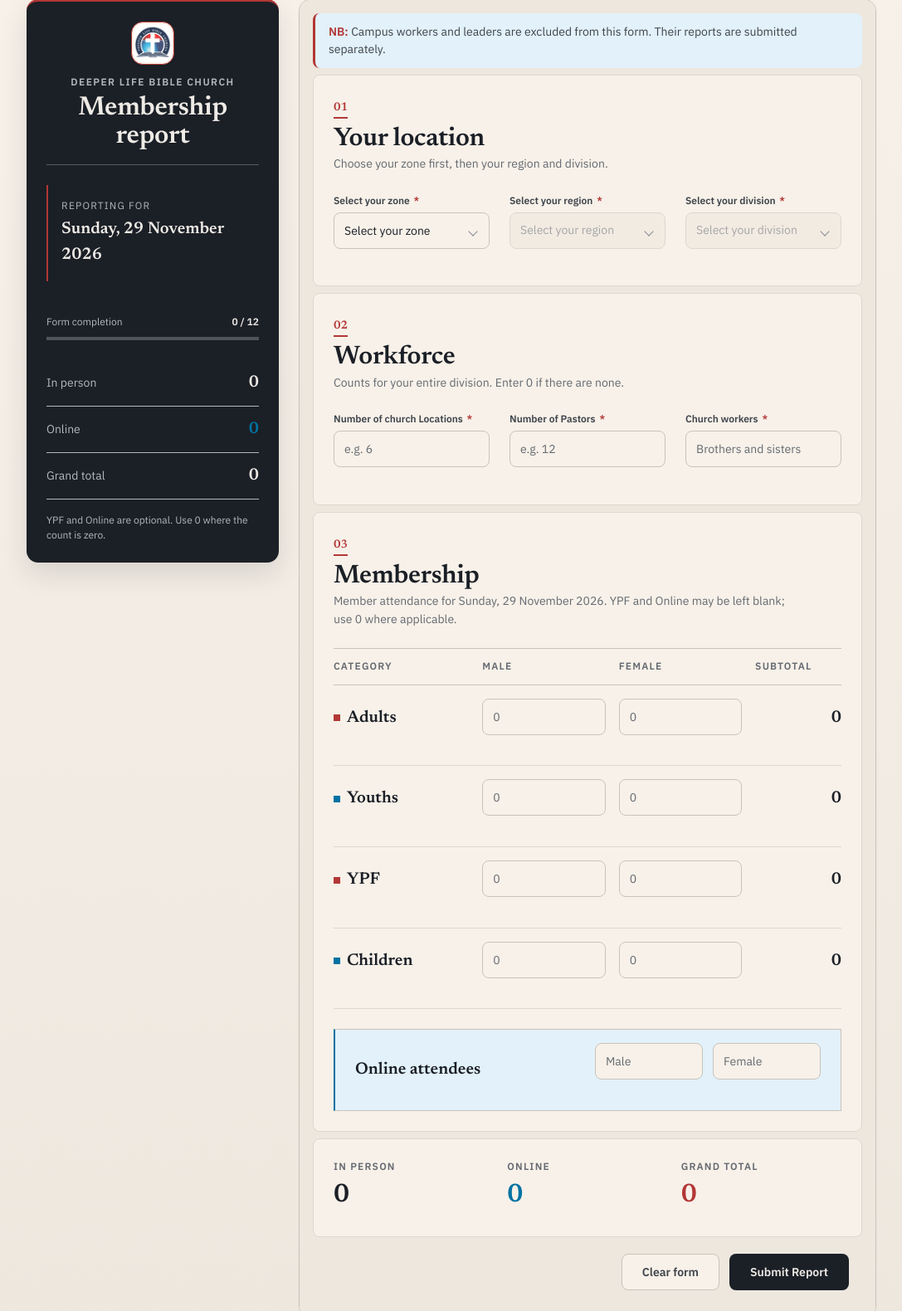
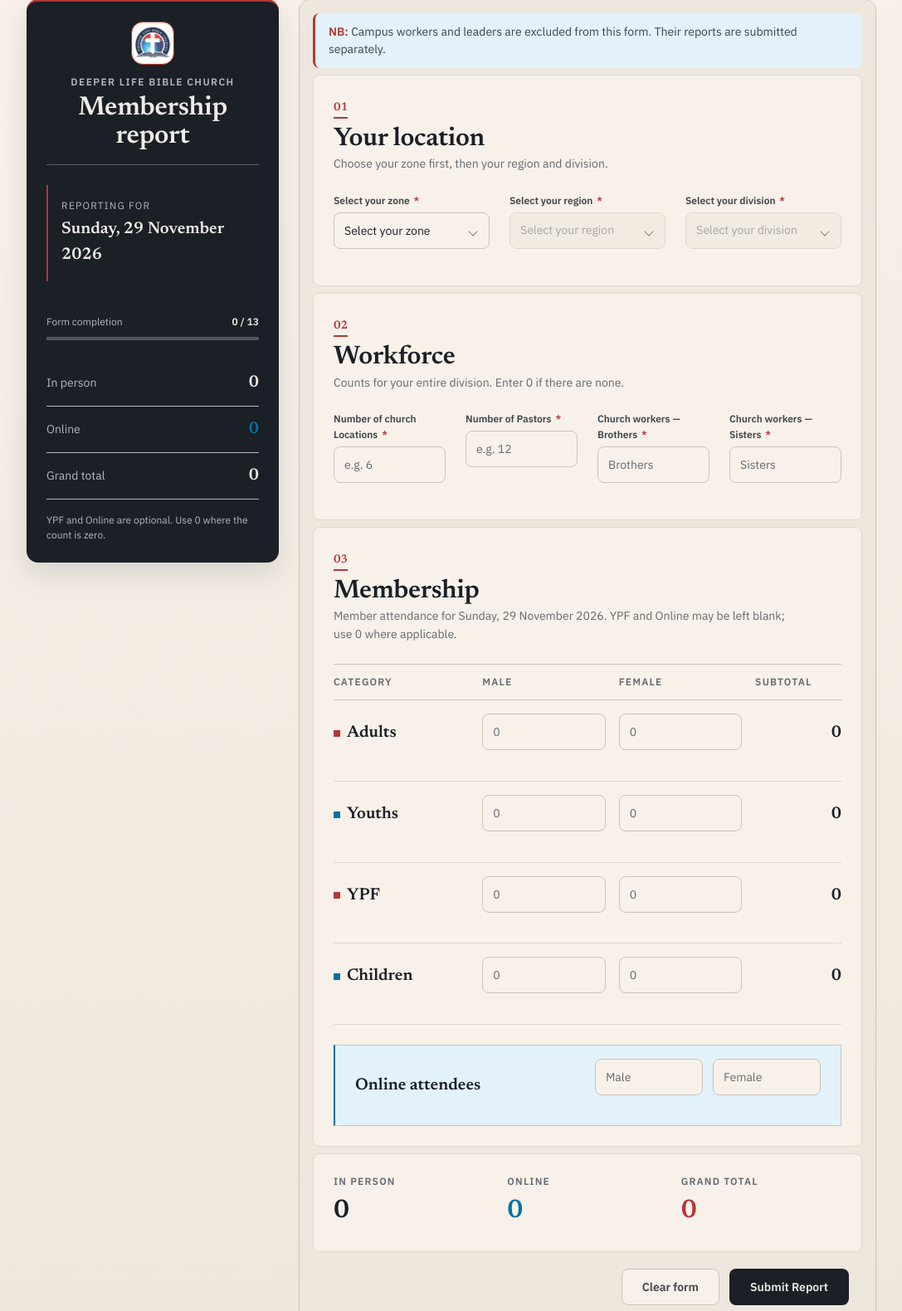
Before and after one commit to Fredderby/onebillionsouls_datacollection, a Flask app: page / in a window 1280 px wide. Shown: the part 65-1645 px from the top of the page at 83% size, without its empty margins (96-1183 px from the left). Run offline with Flask 3, Linux system fonts and the light colour scheme.

Commit message:
Split church workers into brothers and sisters

```diff
--- a/app.py
+++ b/app.py
@@ -52,7 +52,8 @@ DB_CONFIG = {
 INTEGER_FIELDS = (
     "total_locations",
     "total_pastors",
-    "total_workers",
+    "workers_brothers",
+    "workers_sisters",
     "adults_male",
     "adults_female",
     "youths_male",
@@ -73,7 +74,7 @@ OPTIONAL_INTEGER_FIELDS = (
     "online_female",
 )
 ALL_FIELDS = SELECT_FIELDS + INTEGER_FIELDS
-LEGACY_IGNORED_FIELDS = {"campus_male", "campus_female"}
+LEGACY_IGNORED_FIELDS = {"campus_male", "campus_female", "total_workers"}
 
 CREATE_TABLE_SQL = """
 CREATE TABLE IF NOT EXISTS attendance_reports (
@@ -84,6 +85,8 @@ CREATE TABLE IF NOT EXISTS attendance_reports (
     total_locations INT NOT NULL,
     total_pastors   INT NOT NULL,
     total_workers   INT NOT NULL,
+    workers_brothers INT NOT NULL DEFAULT 0,
+    workers_sisters  INT NOT NULL DEFAULT 0,
     adults_male     INT NOT NULL,
     adults_female   INT NOT NULL,
     youths_male     INT NOT NULL,
@@ -106,14 +109,16 @@ DELETE_REPORT_SQL = "DELETE FROM attendance_reports WHERE id = %s"
 INSERT_SQL = """
 INSERT INTO attendance_reports (
     zone, region, division,
-    total_locations, total_pastors, total_workers,
+    total_locations, total_pastors,
+    workers_brothers, workers_sisters,
     adults_male, adults_female,
     youths_male, youths_female,
     ypf_male, ypf_female,
     campus_male, campus_female,
     children_boys, children_girls,
-    online_male, online_female, reporting_date
-) VALUES (%s, %s, %s, %s, %s, %s, %s, %s, %s, %s, %s, %s, 0, 0, %s, %s, %s, %s, %s)
+    online_male, online_female,
+    total_workers, reporting_date
+) VALUES (%s, %s, %s, %s, %s, %s, %s, %s, %s, %s, %s, %s, %s, 0, 0, %s, %s, %s, %s, %s, %s)
 """
 
 
@@ -134,8 +139,8 @@ def init_db():
         try:
             cursor = connection.cursor()
             cursor.execute(CREATE_TABLE_SQL)
-            # Older versions stored a single total_online column; add the new
-            # gender-specific columns without disturbing any existing rows.
+            # Older versions stored combined or fewer columns; add the new
+            # split columns without disturbing any existing rows.
             cursor.execute(
                 """SELECT COLUMN_NAME FROM information_schema.COLUMNS
                    WHERE TABLE_SCHEMA = %s AND TABLE_NAME = %s""",
@@ -147,7 +152,12 @@ def init_db():
                     "ALTER TABLE attendance_reports "
                     "MODIFY COLUMN total_online INT NOT NULL DEFAULT 0"
                 )
-            for column in ("online_male", "online_female"):
+            for column in (
+                "online_male",
+                "online_female",
+                "workers_brothers",
+                "workers_sisters",
+            ):
                 if column not in existing_columns:
                     cursor.execute(
                         f"ALTER TABLE attendance_reports "
@@ -248,7 +258,11 @@ def submit():
     if errors:
         return jsonify({"ok": False, "errors": errors}), 400
 
-    params = [values[key] for key in ALL_FIELDS] + [REPORTING_DATE.isoformat()]
+    total_workers = values["workers_brothers"] + values["workers_sisters"]
+    params = [values[key] for key in ALL_FIELDS] + [
+        total_workers,
+        REPORTING_DATE.isoformat(),
+    ]
 
     connection = None
     try:
@@ -287,7 +301,8 @@ def submit():
 
 REPORT_COLUMNS = (
     "id", "zone", "region", "division", "reporting_date", "submitted_at",
-    "total_locations", "total_pastors", "total_workers",
+    "total_locations", "total_pastors",
+    "workers_brothers", "workers_sisters", "total_workers",
     "adults_male", "adults_female", "youths_male", "youths_female",
     "ypf_male", "ypf_female",
     "children_boys", "children_girls", "online_male", "online_female",
@@ -295,7 +310,8 @@ REPORT_COLUMNS = (
 
 CSV_HEADERS = (
     "zone", "region", "division", "reporting_date", "submitted_at",
-    "church_locations", "pastors", "workers",
+    "church_locations", "pastors",
+    "workers_brothers", "workers_sisters", "workers_total",
     "adults_male", "adults_female", "youths_male", "youths_female",
     "ypf_male", "ypf_female",
     "children_boys", "children_girls", "online_male", "online_female",
--- a/static/app.js
+++ b/static/app.js
@@ -17,7 +17,8 @@ document.addEventListener("DOMContentLoaded", () => {
 
   const SELECT_FIELDS = ["zone", "region", "division"];
   const INTEGER_FIELDS = [
-    "total_locations", "total_pastors", "total_workers",
+    "total_locations", "total_pastors",
+    "workers_brothers", "workers_sisters",
     "adults_male", "adults_female",
     "youths_male", "youths_female",
     "ypf_male", "ypf_female",
--- a/static/styles.css
+++ b/static/styles.css
@@ -297,6 +297,7 @@ body {
 
 .field-grid { display: grid; gap: var(--space-md); }
 .field-grid.three { grid-template-columns: repeat(3, minmax(0, 1fr)); }
+.field-grid.four { grid-template-columns: repeat(4, minmax(0, 1fr)); }
 .field { min-width: 0; }
 .field > label {
   display: block;
@@ -621,7 +622,7 @@ select:disabled {
 
 /* ---------- Responsive ---------- */
 @media (min-width: 40rem) {
-  .field-grid.three { gap: var(--space-lg); }
+  .field-grid.three, .field-grid.four { gap: var(--space-lg); }
 }
 
 /* Desktop: the side rail is a short, self-contained card. */
@@ -642,6 +643,7 @@ select:disabled {
   .rail-totals > div { flex: 1 1 8rem; border-bottom: 0; border-top: 1px solid var(--color-on-ink-2); }
   .rail-note { margin-top: var(--space-md); }
   .stage, .totals { padding: var(--space-md); }
+  .field-grid.four { grid-template-columns: repeat(2, minmax(0, 1fr)); }
   #formBody { padding: var(--space-sm); }
   .actions { padding: var(--space-xs) var(--space-sm) var(--space-sm); }
   .banner { margin: 0; }
@@ -650,7 +652,7 @@ select:disabled {
 @media (max-width: 40rem) {
   .page { padding: var(--space-sm); }
   .sheet { gap: var(--space-2xs); padding: var(--space-xs); }
-  .field-grid.three { grid-template-columns: minmax(0, 1fr); }
+  .field-grid.three, .field-grid.four { grid-template-columns: minmax(0, 1fr); }
   .grid-head { display: none; }
   .grid-row { grid-template-columns: repeat(2, minmax(0, 1fr)); gap: var(--space-xs); padding: var(--space-md); border: 1px solid var(--color-rule); margin-bottom: var(--space-sm); }
   .category { grid-column: 1 / -1; padding-top: 0; }
--- a/templates/index.html
+++ b/templates/index.html
@@ -26,7 +26,7 @@
           </div>
 
           <div class="rail-progress" style="--i: 2">
-            <div class="progress-head"><span>Form completion</span><strong id="progressCount">0 / 12</strong></div>
+            <div class="progress-head"><span>Form completion</span><strong id="progressCount">0 / 13</strong></div>
             <div class="progress-track"><span id="progressBar"></span></div>
           </div>
 
@@ -91,7 +91,7 @@
                   <p>Counts for your entire division. Enter 0 if there are none.</p>
                 </div>
 
-                <div class="field-grid three">
+                <div class="field-grid four">
                   <div class="field" data-field="total_locations">
                     <label for="total_locations">Number of church Locations <span class="req" aria-label="required">*</span></label>
                     <input id="total_locations" name="total_locations" type="number" min="0" step="1" inputmode="numeric" placeholder="e.g. 6" aria-describedby="total_locationsError" />
@@ -102,10 +102,15 @@
                     <input id="total_pastors" name="total_pastors" type="number" min="0" step="1" inputmode="numeric" placeholder="e.g. 12" aria-describedby="total_pastorsError" />
                     <p class="error-text" id="total_pastorsError" aria-live="polite"></p>
                   </div>
-                  <div class="field" data-field="total_workers">
-                    <label for="total_workers">Church workers <span class="req" aria-label="required">*</span></label>
-                    <input id="total_workers" name="total_workers" type="number" min="0" step="1" inputmode="numeric" placeholder="Brothers and sisters" aria-describedby="total_workersError" />
-                    <p class="error-text" id="total_workersError" aria-live="polite"></p>
+                  <div class="field" data-field="workers_brothers">
+                    <label for="workers_brothers">Church workers — Brothers <span class="req" aria-label="required">*</span></label>
+                    <input id="workers_brothers" name="workers_brothers" type="number" min="0" step="1" inputmode="numeric" placeholder="Brothers" aria-describedby="workers_brothersError" />
+                    <p class="error-text" id="workers_brothersError" aria-live="polite"></p>
+                  </div>
+                  <div class="field" data-field="workers_sisters">
+                    <label for="workers_sisters">Church workers — Sisters <span class="req" aria-label="required">*</span></label>
+                    <input id="workers_sisters" name="workers_sisters" type="number" min="0" step="1" inputmode="numeric" placeholder="Sisters" aria-describedby="workers_sistersError" />
+                    <p class="error-text" id="workers_sistersError" aria-live="polite"></p>
                   </div>
                 </div>
               </section>
```
Also changed, not shown: docs/superpowers/plans/2026-11-26-admin-panel-ledger.md (+2 -0 lines), tests/test_admin.py (+20 -1 lines), tests/test_validation.py (+20 -4 lines).
